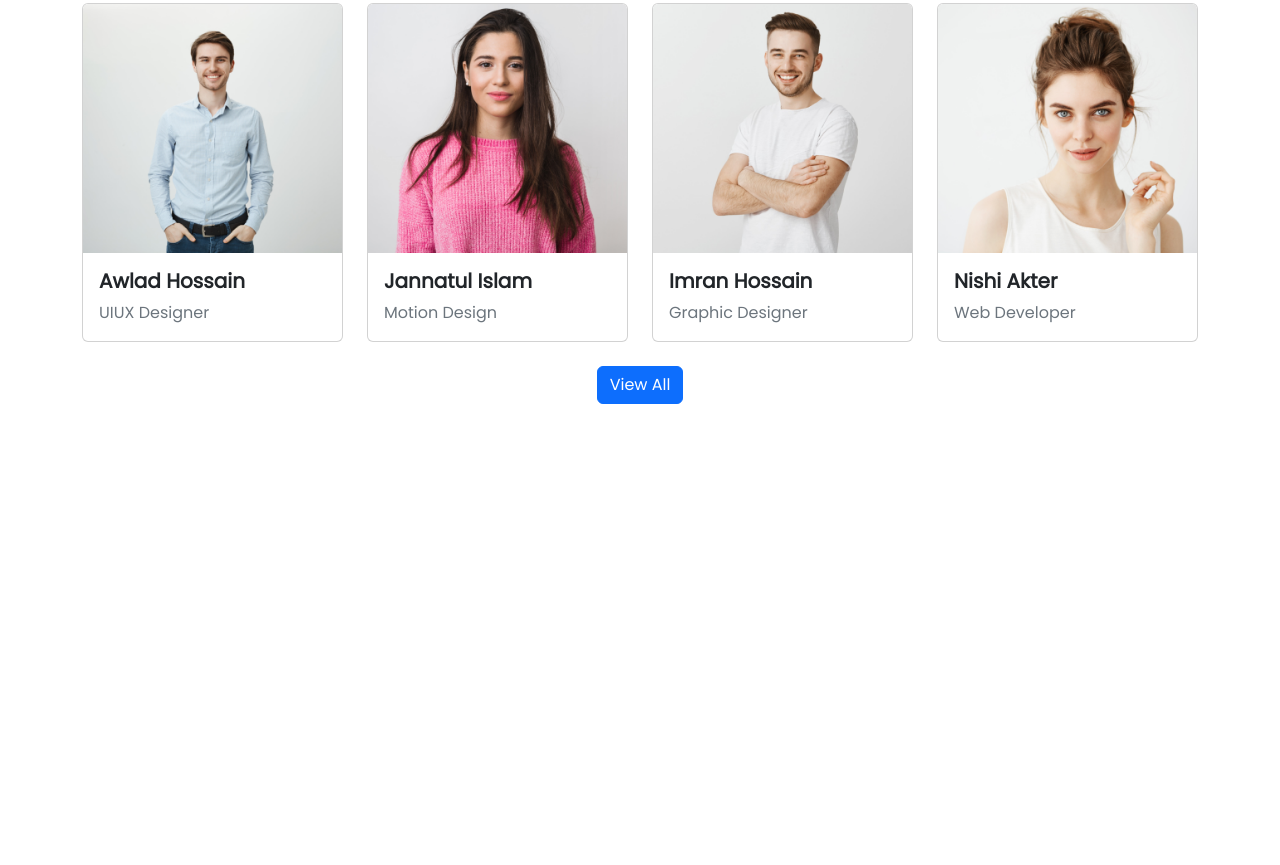
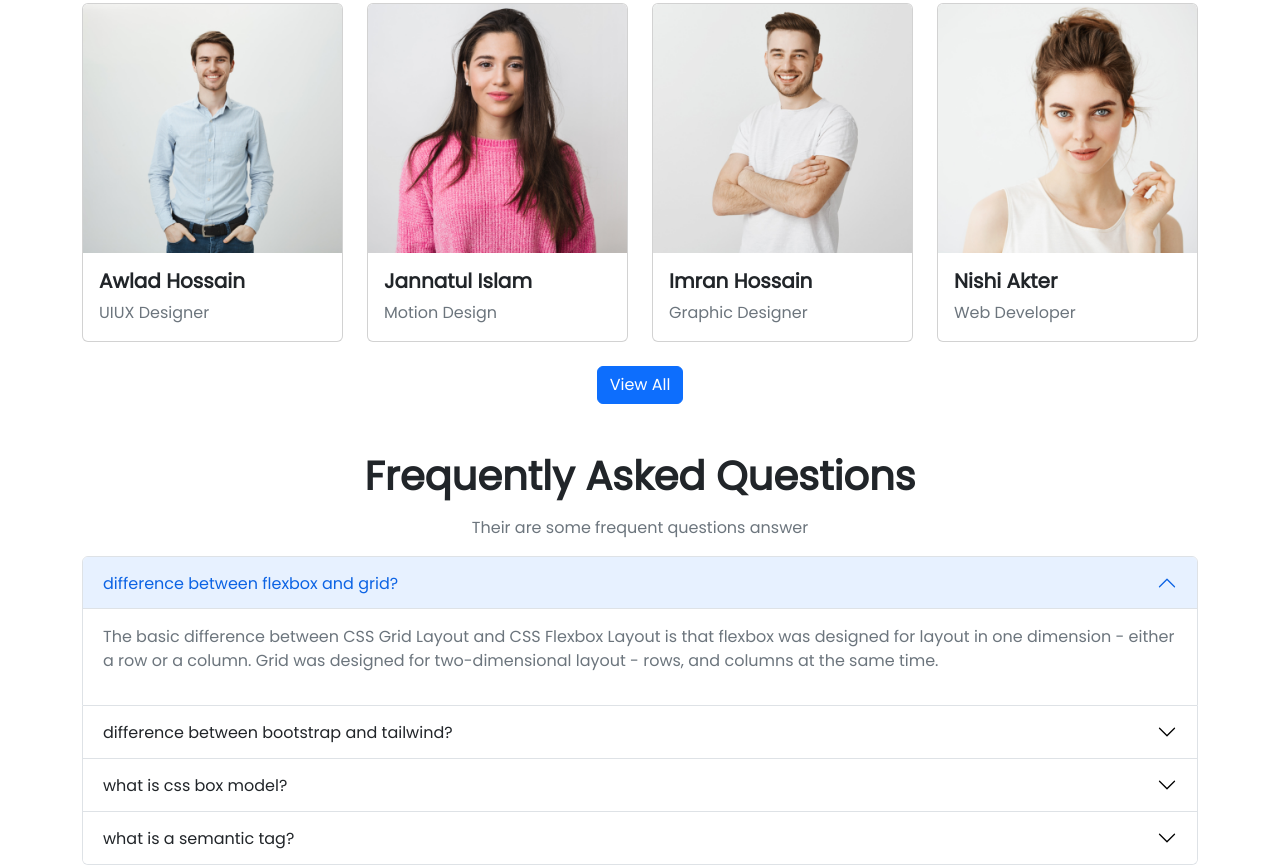
Before and after one commit to MDAFFAN7/Ed-Guru, a plain HTML site: page index.html in a window 1280 px wide. Shown: the part 1910-2775 px from the top of the page. Before the commit the page ends 2314 px from the top, so only its background shows below. Drawn offline with nearby package versions, Linux system fonts and the light colour scheme.

Commit message:
question

```diff
--- a/index.html
+++ b/index.html
@@ -437,5 +437,64 @@
           <center><button type="button" class="btn btn-primary mt-4">View All</button></center>
         </div>
       </article>
+      <article>
+        <section>
+          <center><h1 class="fw-bold mt-5">Frequently Asked Questions</h1></center>
+        <center><p class="mt-3 text-secondary">Their are some frequent questions answer</p></center>
+        </section>
+        <!-- questions -->
+        <section class="container">
+          <div class="accordion" id="accordionPanelsStayOpenExample">
+            <div class="accordion-item">
+              <h2 class="accordion-header" id="panelsStayOpen-headingOne">
+                <button class="accordion-button" type="button" data-bs-toggle="collapse" data-bs-target="#panelsStayOpen-collapseOne" aria-expanded="true" aria-controls="panelsStayOpen-collapseOne">
+                  difference between flexbox and grid?
+                </button>
+              </h2>
+              <div id="panelsStayOpen-collapseOne" class="accordion-collapse collapse show" aria-labelledby="panelsStayOpen-headingOne">
+                <div class="accordion-body">
+                  <p class="text-secondary">The basic difference between CSS Grid Layout and CSS Flexbox Layout is that flexbox was designed for layout in one dimension - either a row or a column. Grid was designed for two-dimensional layout - rows, and columns at the same time.</p>
+                </div>
+              </div>
+            </div>
+            <div class="accordion-item">
+              <h2 class="accordion-header" id="panelsStayOpen-headingTwo">
+                <button class="accordion-button collapsed" type="button" data-bs-toggle="collapse" data-bs-target="#panelsStayOpen-collapseTwo" aria-expanded="false" aria-controls="panelsStayOpen-collapseTwo">
+                  difference between bootstrap and tailwind?
+                </button>
+              </h2>
+              <div id="panelsStayOpen-collapseTwo" class="accordion-collapse collapse" aria-labelledby="panelsStayOpen-headingTwo">
+                <div class="accordion-body">
+                  <p class="text-scondary">Bootstrap comes with a set of pre-styled responsive, mobile-first components that possess a definite UI kit. Tailwind CSS uses a set of utility classes to create a neat UI with more flexibility and uniqueness.</p>
+                </div>
+              </div>
+            </div>
+            <div class="accordion-item">
+              <h2 class="accordion-header" id="panelsStayOpen-headingThree">
+                <button class="accordion-button collapsed" type="button" data-bs-toggle="collapse" data-bs-target="#panelsStayOpen-collapseThree" aria-expanded="false" aria-controls="panelsStayOpen-collapseThree">
+                  what is css box model?
+                </button>
+              </h2>
+              <div id="panelsStayOpen-collapseThree" class="accordion-collapse collapse" aria-labelledby="panelsStayOpen-headingThree">
+                <div class="accordion-body">
+                  <p class="text-secondary">In CSS, the term "box model" is used when talking about design and layout. The CSS box model is essentially a box that wraps around every HTML element.</p>
+                </div>
+              </div>
+            </div>
+            <div class="accordion-item">
+              <h2 class="accordion-header" id="panelsStayOpen-headingfour">
+                <button class="accordion-button collapsed" type="button" data-bs-toggle="collapse" data-bs-target="#panelsStayOpen-collapsefour" aria-expanded="false" aria-controls="panelsStayOpen-collapsefour">
+                  what is a semantic tag?
+                </button>
+              </h2>
+              <div id="panelsStayOpen-collapsefour" class="accordion-collapse collapse" aria-labelledby="panelsStayOpen-headingfour">
+                <div class="accordion-body">
+                  <p class="text-secondary">The HTML semantics refers to the tags that provide meaning to an HTML page rather than just presentation. It makes HTML more comprehensible by better defining the different sections and layout of web pages.</p>
+                </div>
+              </div>
+            </div>
+          </div>
+        </section>
+      </article>
   </body>
 </html>
```
